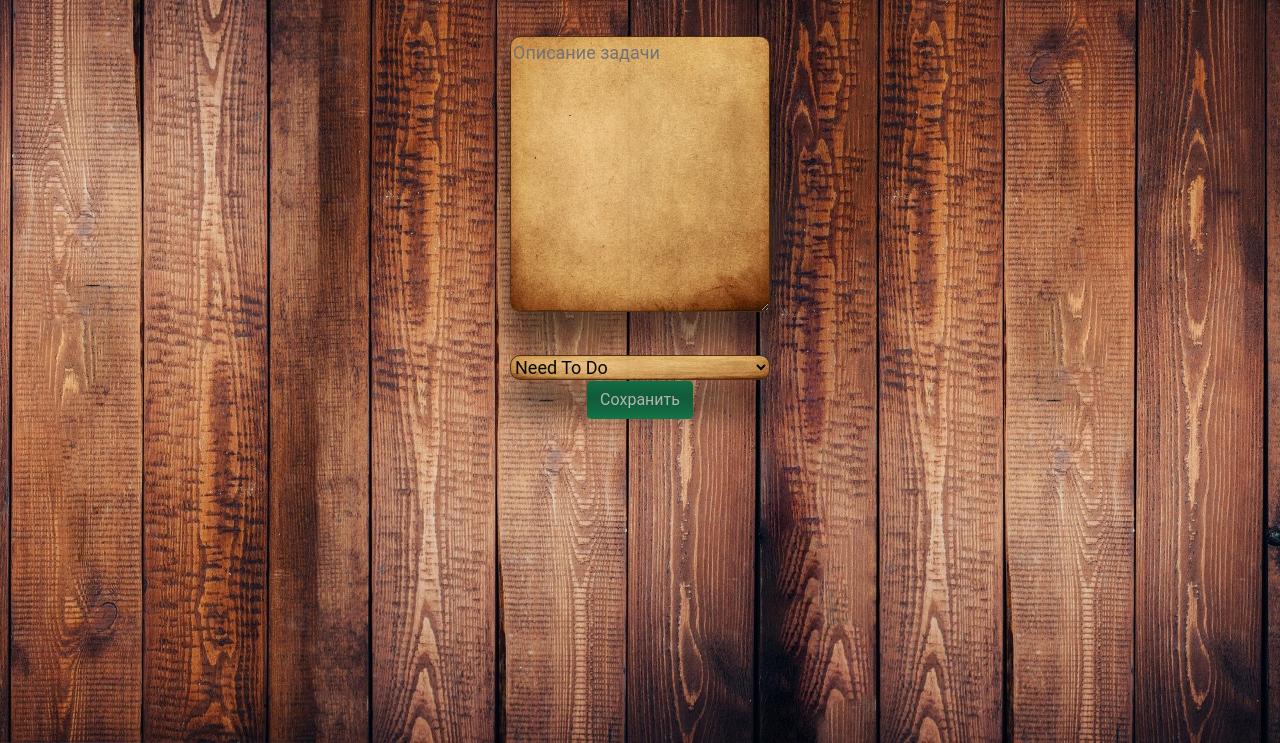
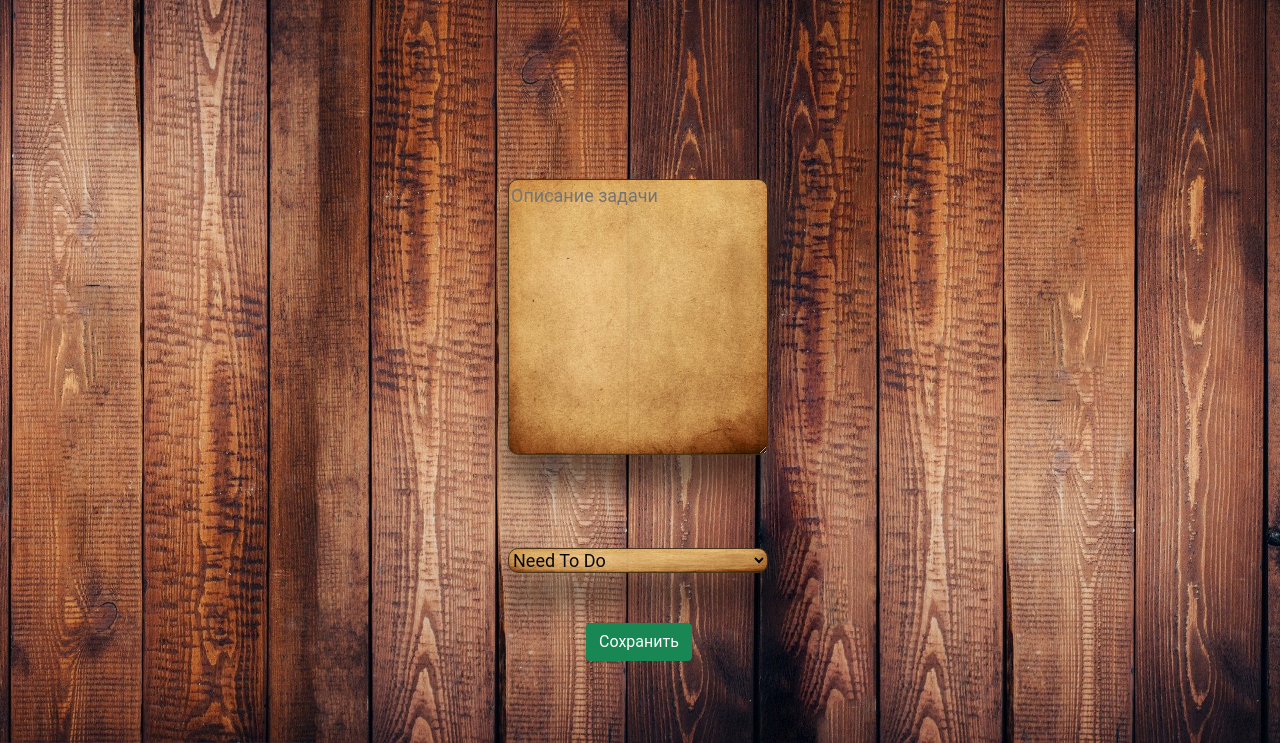
Before and after one commit to Omportal/ToDoKanban, a Django app: page /create/ in a window 1280 px wide. Shown: the part 57-800 px from the top of the page. Run offline with Django 4.2, Linux system fonts and the light colour scheme; the visitor is signed in with stand-in values (Sample User, id 1); some libraries are stand-ins or nearby versions.

Commit message:
some update

```diff
--- a/mainapp/static/css/style.css
+++ b/mainapp/static/css/style.css
@@ -1,6 +1,5 @@
 
 body {
-
     background: url("/static/img/background.jpg") 100% 0 no-repeat fixed;
     background-size: 100% 100%;
     font-family: 'Roboto', sens-serif;
@@ -32,12 +31,14 @@
 
 .navbar-nav .nav-link.active, .navbar-dark .navbar-nav .show>.nav-link {
     color: #ab3535;
+
     }
 
 .navbar-nav .nav-link {
     opacity: .8;
     font-weight: 500;
     text-transform: uppercase;
+
 }
 .nav-slogan {
     text-transform: uppercase;
@@ -64,9 +65,11 @@
     height: 1px;
     transition: all .3s;
     transform: scale(0);
+
 }
 .top-menu li a:hover::after{
     transform: scale(1);
+
 }
 .navbar-brand {
     padding-top: .3125rem;
@@ -87,12 +90,12 @@
 /*Header */
 /*Cards*/
 
+.task-card {
 
-.task-card {
    background: url("/static/img/paper3.jpg") 100% 0 no-repeat;
    background-size: 100% 100%;
    border-color: #453013;
-
+   align-items: center;
    width: 260px;
    margin-top: 20px;
    box-shadow: 0 30px 30px 1px rgba(0, 0, 0, 0.5);
@@ -100,6 +103,8 @@
    /* background-color: #133245; */
    opacity: .95;
    border-radius: 10px;
+   margin-left:20%;
+   margin-bottom: 50px;
 
 }
 .task-card:hover {
@@ -169,6 +174,7 @@
 
 
 .card-body{
+
     color: black;
     font-size: 18px;
     text-align: center;
@@ -229,3 +235,62 @@
     font-size: 14px;
     color:rgba(171, 53, 53, .9);
 }
+
+
+.progress-bar {
+    align-items: center;
+    background-color: rgba(33,37,41,.8);
+
+    font-size: 16px;
+    color:rgba(171, 53, 53, .7);
+    text-transform: uppercase;
+    border-bottom: solid 2px;
+
+
+}
+
+#task-edit{
+        position:absolute;
+        top:50%;
+        left:50%;
+        margin:-200px 0 0 -200px;
+        align-items: center;
+
+}
+
+#btn-edit {
+     position:absolute;
+}
+
+#create-task{
+
+}
+
+.sidebar {
+color:rgba(171, 53, 53, .7);
+background-color: rgba(33,37,41,0.9);
+height: 100%;
+width: 80px;
+position: fixed;
+left: 0;
+top: 0;
+padding-top: 80px;
+margin-top:55px;
+}
+.sidebar div {
+padding: 8px;
+font-size: 20px;
+display: block;
+}
+
+.sidebar div a  {
+    color:rgba(171, 53, 53, .7);;
+    text-decoration: none;
+padding: 8px;
+font-size: 20px;
+display: block;
+}
+.body-text {
+margin-left: 150px;
+font-size: 18px;
+}
--- a/mainapp/templates/mainapp/base.html
+++ b/mainapp/templates/mainapp/base.html
@@ -11,6 +11,7 @@
 
  <body>
   {% include "mainapp/navbar.html" %}
+
   {% block content %}
 
   {% endblock %}
--- a/mainapp/templates/mainapp/create.html
+++ b/mainapp/templates/mainapp/create.html
@@ -1,14 +1,17 @@
 {% extends 'mainapp/base.html' %}
     {% block content %}
-   <div>
+   <div >
      <form method="post">
          {% csrf_token %}
-         <div class="card-body">
-             <p class="task-details">{{ form.task }}</p>
+         <div id="task-edit">
+             <div class="card-body">
+
+               <p class="task-details" id="create-task" >{{ form.task }}</p>
                <div class="task-details">{{ form.progress_choice }}</div>
          <span>{{ error }}</span>
-         <button class="btn btn-success" type="submit">Сохранить</button>
-           </div>
+                <button class="btn btn-success" id="btn-edit" type="submit">Сохранить</button>
+             </div>
+        </div>
      </form>
    </div>
 {% endblock %}
--- a/mainapp/templates/mainapp/navbar.html
+++ b/mainapp/templates/mainapp/navbar.html
@@ -12,6 +12,7 @@
                       <li class="nav-item">
                         <a class="nav-link active" aria-current="page" href="{% url 'mainapp:create' %}">Create Card</a>
                       </li>
+
                     </ul>
                       <ul class="navbar-nav ms-auto mb-2 mb-lg-0 top-menu">
                               <li class="nav-slogan">
```
Also changed, not shown: mainapp/templates/mainapp/edit.html (+4 -3 lines), mainapp/templates/mainapp/index.html (+6 -9 lines).
